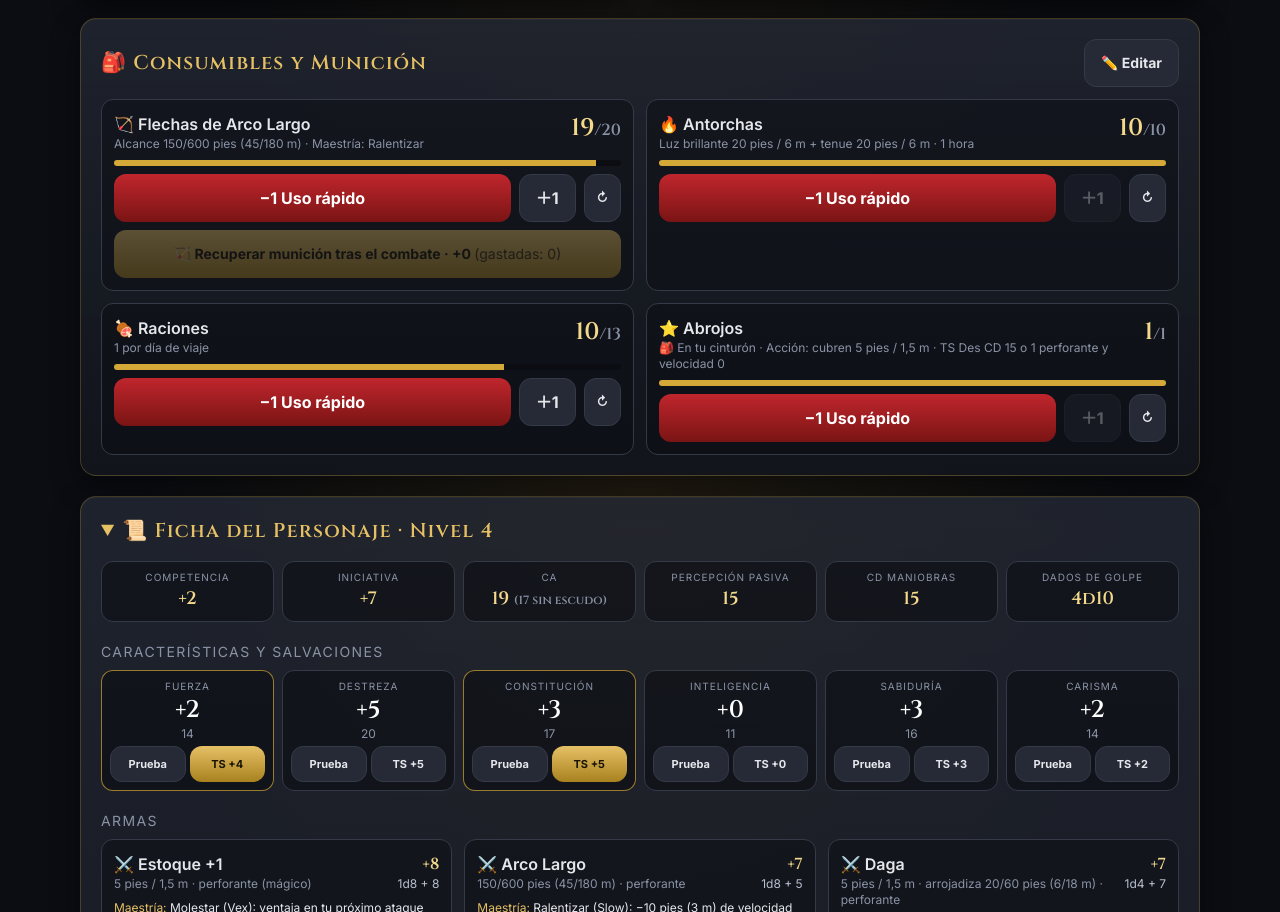
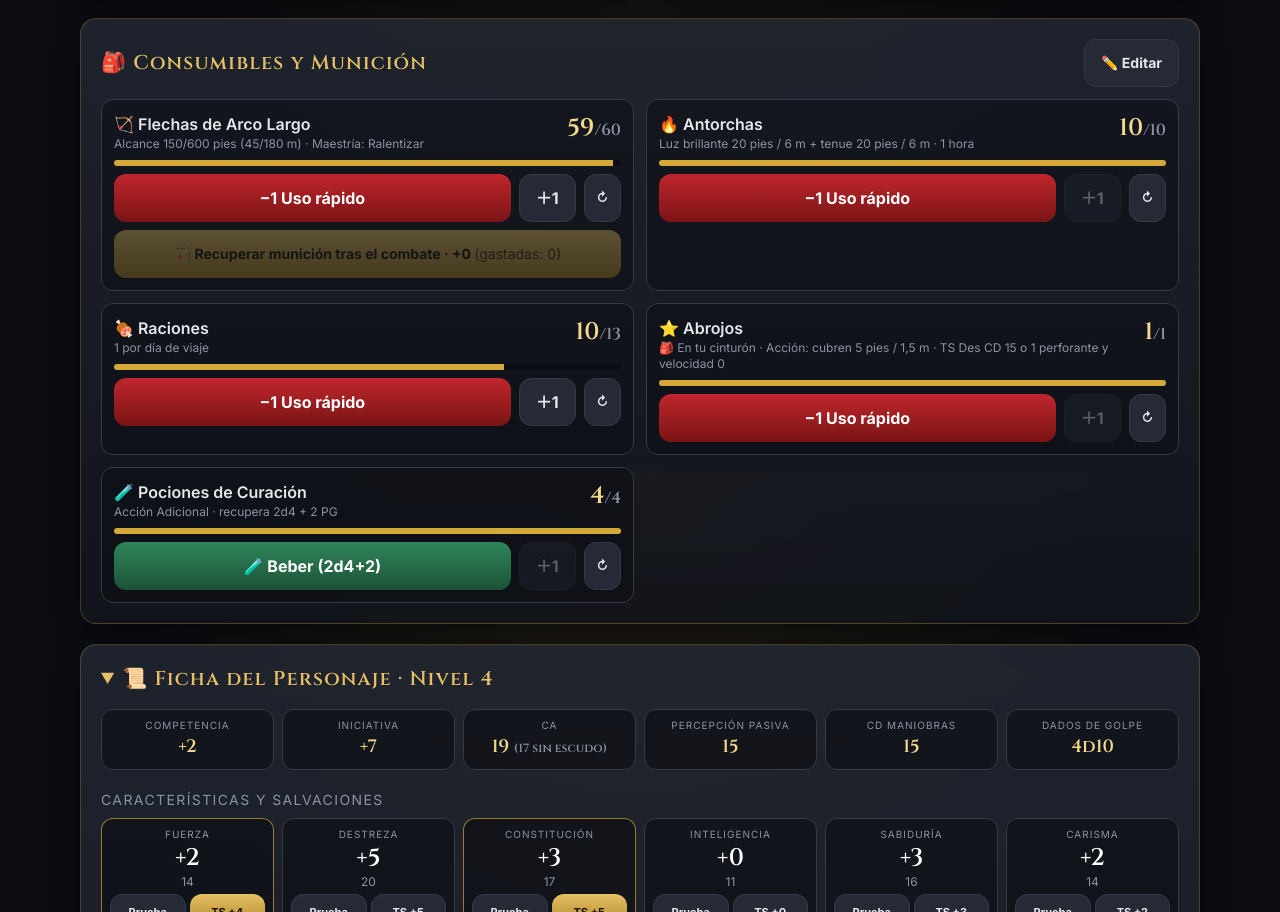
Before and after one commit to manganielloEmiliano/trackers-icespire, a plain HTML site: page valerio.html in a window 1280 px wide. Shown: the part 1929-2841 px from the top of the page. Drawn offline with nearby package versions, Linux system fonts and the light colour scheme.

Commit message:
feat: Valerio buys arrows and healing potions

```diff
--- a/valerio.html
+++ b/valerio.html
@@ -246,10 +246,11 @@
       hd:    { cur: 4, max: 4 }
     },
     items: [
-      { id: uid(), icon: '🏹', name: 'Flechas de Arco Largo', cur: 19, max: 20, info: `Alcance 150/600 pies (${meters(150)}/${meters(600)} m) · Maestría: Ralentizar` },
+      { id: uid(), icon: '🏹', name: 'Flechas de Arco Largo', cur: 59, max: 60, info: `Alcance 150/600 pies (${meters(150)}/${meters(600)} m) · Maestría: Ralentizar` },
       { id: uid(), icon: '🔥', name: 'Antorchas', cur: 10, max: 10, info: `Luz brillante ${fmt(20)} + tenue ${fmt(20)} · 1 hora` },
       { id: uid(), icon: '🍖', name: 'Raciones', cur: 10, max: 13, info: '1 por día de viaje' },
-      { id: uid(), icon: '⭐', name: 'Abrojos', cur: 1, max: 1, info: CALTROPS_INFO }
+      { id: uid(), icon: '⭐', name: 'Abrojos', cur: 1, max: 1, info: CALTROPS_INFO },
+      { id: uid(), icon: '🧪', name: 'Pociones de Curación', cur: 4, max: 4, heal: { n: 2, d: 4, b: 2 }, info: 'Acción Adicional · recupera 2d4 + 2 PG' }
     ],
     log: []
   });
```
